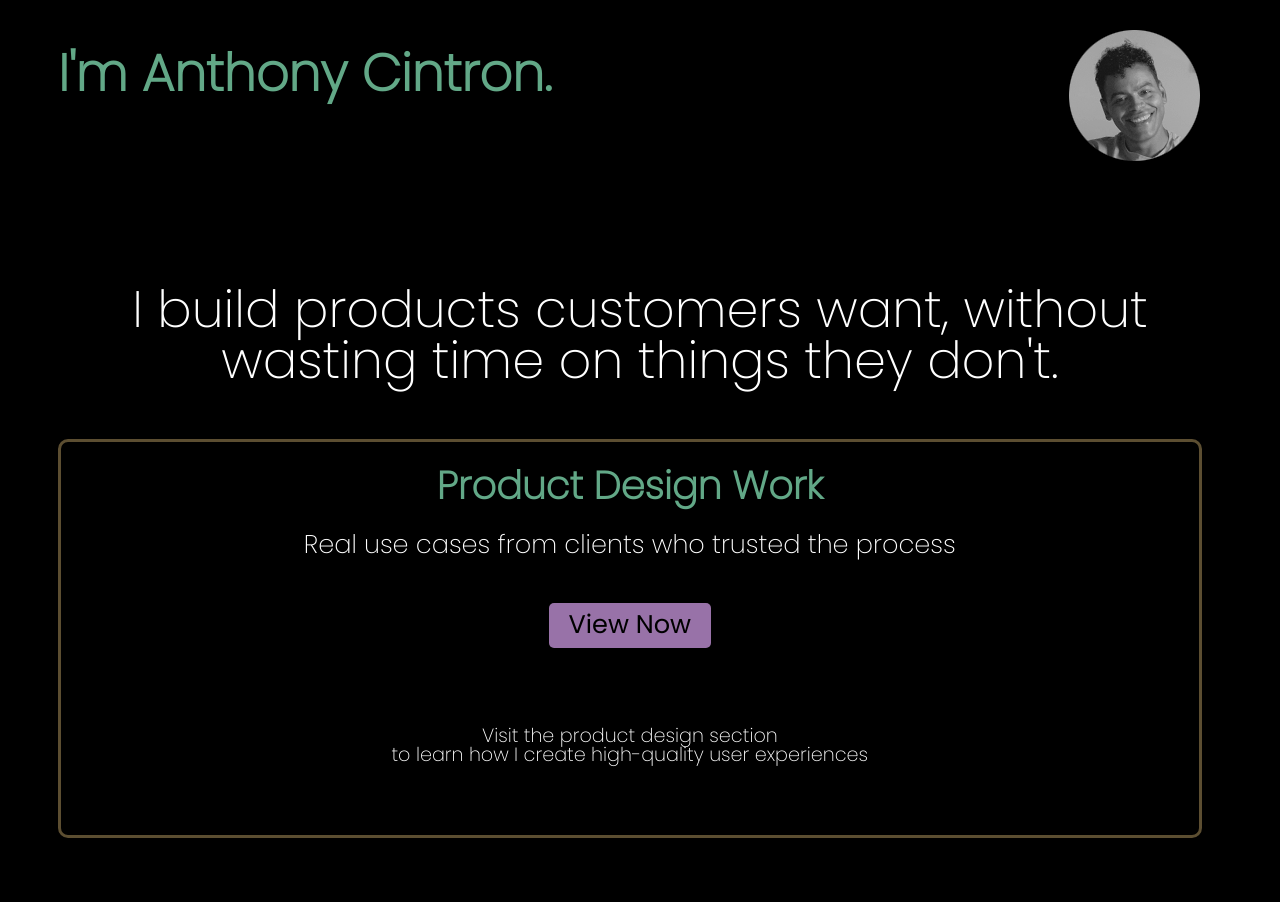
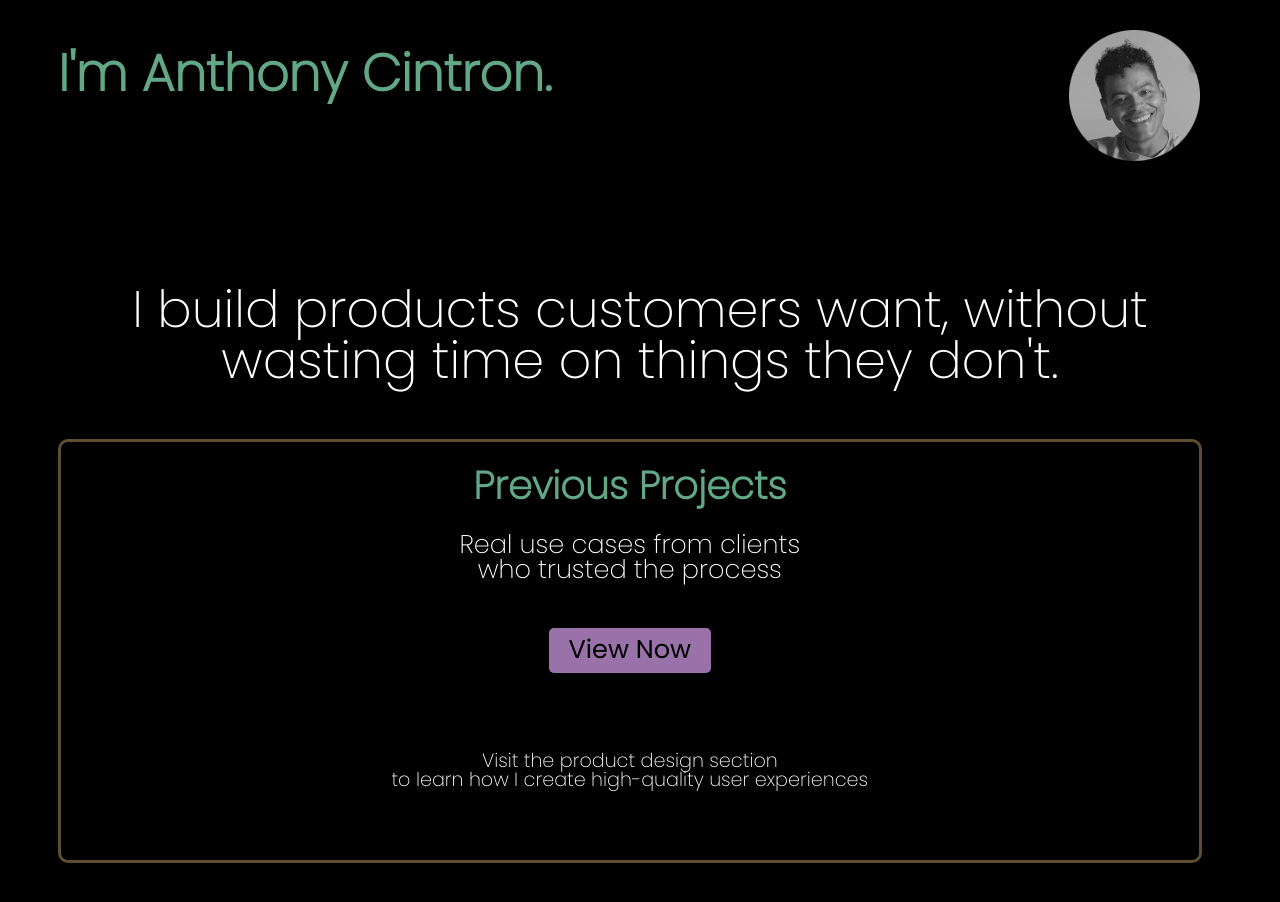
Before and after one commit to anthonycintron/anthonycintron.github.io, a plain HTML site: page index.html in a window 1280 px wide. Shown: the top 902 px of the page. Drawn offline with Linux system fonts and the light colour scheme; a script that the page names is missing; files whose address does not match are found by name; a web font is replaced by a local one.

Commit message:
updates homepage copy

```diff
--- a/index.html
+++ b/index.html
@@ -26,8 +26,8 @@
   </div>
 
   <div class="row" id="productDesignBtn">
-    <h1>Product Design Work</h1>
-    <p>Real use cases from clients who trusted the process</p>
+    <h1>Previous Projects</h1>
+    <p>Real use cases from clients<br/> who trusted the process</p>
     <a href="portfolio/product-design/case-studies/index.html">View Now</a>
     <p class="sectionOverview">Visit the product design section <br/>to learn how I create high-quality user experiences</p>
   </div>
```
